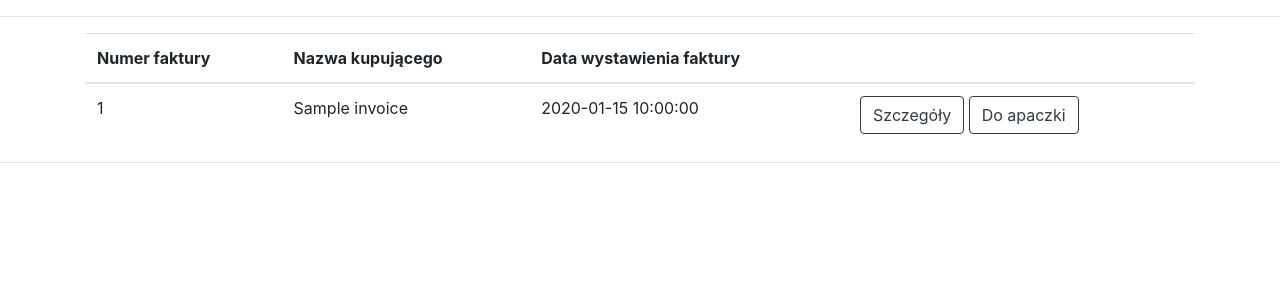
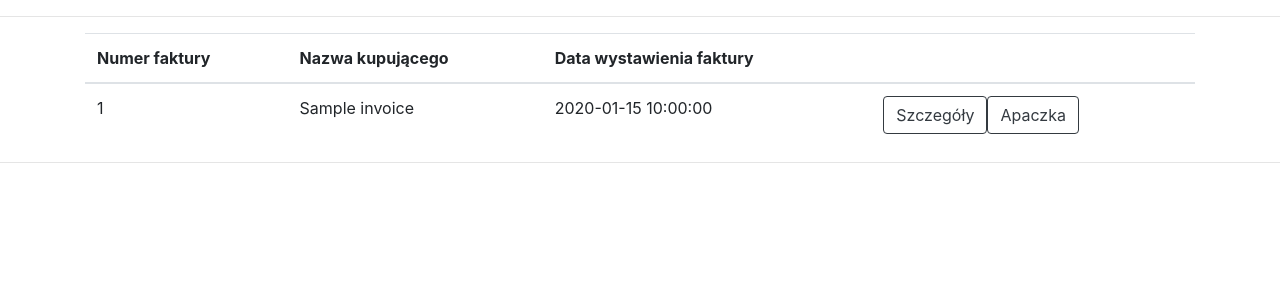
Before and after one commit to mrcnkkl/FaiPy2, a Flask app: template fai/templates/invoices.html in a window 1280 px wide. Shown: the part 56-356 px from the top of the page. Run offline with Flask 2, Linux system fonts and the light colour scheme; the template is opened without the code that fills it: most values are stand-ins (such as "Sample title", 1, 10 or a date in 2020); parts of the project's set-up code (start-up, migrations or seed data) failed here and were passed over; some libraries are stand-ins or nearby versions.

Commit message:
faktur-apac1

```diff
--- a/fai/templates/apacplaceorderform.html
+++ b/fai/templates/apacplaceorderform.html
@@ -346,7 +346,7 @@
             <hr>
             <br>
             <div class="form-group">
-                {{ form.submit(class="btn btn-outline-primary")}}
+<!--                {{ form.submit(class="btn btn-outline-primary")}}-->
 
             </div>
         </fieldset>
--- a/fai/templates/invoices.html
+++ b/fai/templates/invoices.html
@@ -22,12 +22,14 @@
             <td> {{ invoice['issue_date'] }}</td>
             <!--                    <td><button class="btn btn-outline-info">Szczegóły</button></td>-->
             <td>
-                <a href="{{ url_for('inv.invoice', id=invoice['id']) }}">
-                    <button type="button" class="btn btn-outline-dark">Szczegóły</button>
-                </a>
-                <a href="{{ url_for('apac.placeorderform', id=invoice['id']) }}">
-                    <button type="button" class="btn btn-outline-dark">Do apaczki</button>
-                </a>
+                <div class="btn-group btn-group-sm" role="group" aria-label="Basic example">
+                    <a href="{{ url_for('inv.invoice', id=invoice['id']) }}">
+                        <button type="button" class="btn btn-outline-dark">Szczegóły</button>
+                    </a>
+                    <a href="{{ url_for('apac.placeorderform', id=invoice['id']) }}">
+                        <button type="button" class="btn btn-outline-dark">Apaczka</button>
+                    </a>
+                </div>
 
             </td>
         </tr>
```
